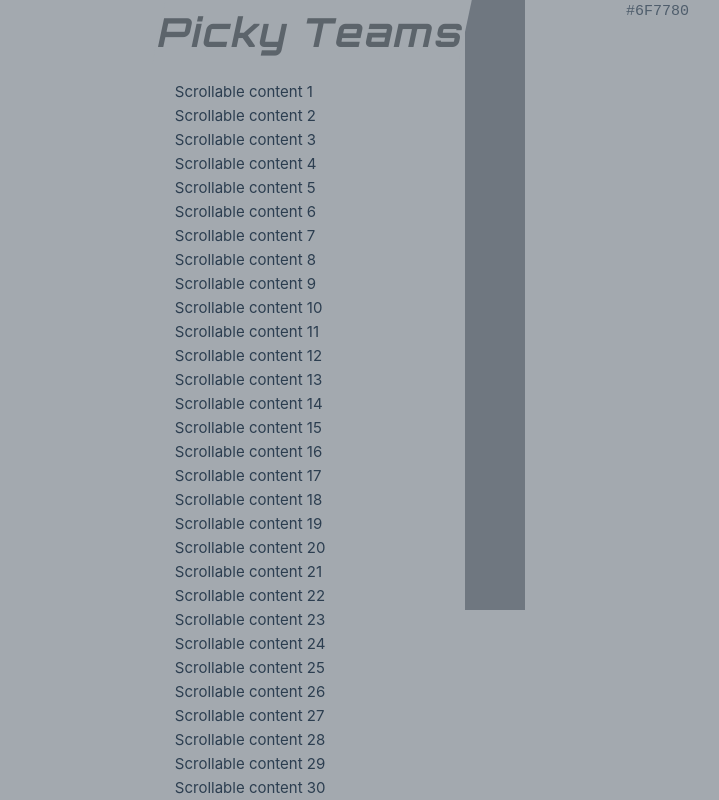
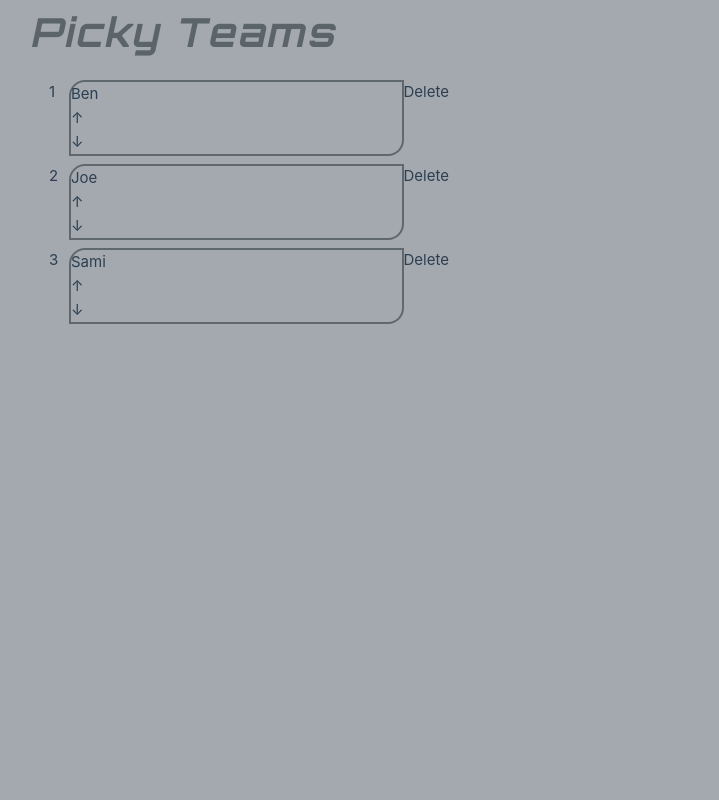
Before and after one commit to StrangerStrings/picky-teams, a Vue app: page / in a window 1280 px wide. Shown: the top 800 px of the page, without its empty margins (175-894 px from the left). Built offline with nearby package versions, Linux system fonts and the light colour scheme.

Commit message:
player list and player card with delete and change position functionality

```diff
--- a/src/App.vue
+++ b/src/App.vue
@@ -1,37 +1,44 @@
 <script setup lang="ts">
-import ColouredBlock from './components/ColouredBlock.vue'
+import PlayerCard from './components/PlayerCard.vue'
+import { ref } from 'vue'
 
+type Player = {
+  name: string
+}
 
-const greys = [
-  { name: 'Graphite Mist', value: '#8A9198' },
-  { name: 'Steel Whisper', value: '#7E878F' },
-  { name: 'Cloud Alloy', value: '#A3A9AF' },
-  { name: 'Slate Vapor', value: '#6F7780' },
-  { name: 'Frosted Zinc', value: '#9DA4AA' },
-  { name: 'Gunmetal Haze', value: '#5F676F' },
-  { name: 'Cool Pewter', value: '#889096' },
-  { name: 'Arctic Grey', value: '#B0B6BB' },
-  { name: 'Blue Steel Soft', value: '#76818A' },
-  { name: 'Mercury Matte', value: '#949BA1' }
-]
+const players = ref<Player[]>([
+  { name: 'Ben'},
+  { name: 'Joe'},
+  { name: 'Sami'}
+])
 
-const greys2 = [
-  // Core overlays
-  { name: 'Slate Vapor', value: '#6F7780' },
-  { name: 'Steel Whisper (deepened)', value: '#5F676F' },
-  { name: 'Gunmetal Haze', value: '#4E565E' },
-  { name: 'Graphite Soft', value: '#3F464D' },
+function moveUp(index: number) {
+  if (index <= 0) return
 
-  // Text & detail
-  { name: 'Charcoal Ink', value: '#2E3236' },
-  { name: 'Muted Steel', value: '#5C646B' },
-  { name: 'Faded Alloy', value: '#7F878E' },
+  const prev = players.value[index - 1]
+  const curr = players.value[index]
 
-  // Light accents
-  { name: 'Arctic Grey', value: '#B8BEC3' },
-  { name: 'Pale Zinc', value: '#C5CBD0' }
-]
+  if (!prev || !curr) return
 
+  players.value[index - 1] = curr
+  players.value[index] = prev
+}
+
+function moveDown(index: number) {
+  if (index >= players.value.length - 1) return
+
+  const curr = players.value[index]
+  const next = players.value[index + 1]
+
+  if (!curr || !next) return
+
+  players.value[index] = next
+  players.value[index + 1] = curr
+}
+
+function removePlayer(index: number) {
+  players.value.splice(index, 1)
+}
 </script>
 
 <template>
@@ -41,15 +48,19 @@ const greys2 = [
     </header>
 
     <div class="content">
-      <p v-for="n in 100" :key="n">
-        Scrollable content {{ n }}
-      </p>
+      <div class="player-list">
+        <PlayerCard
+          v-for="(person, idx) in players"
+          :key="person.name"
+          :name="person.name"
+          :position="idx + 1"
+          @move-up="moveUp(idx)"
+          @move-down="moveDown(idx)"
+          @delete="removePlayer"
+        />
+      </div>
     </div>
   </div>
-    <div v-for="grey in greys2" :key="grey.value" class="grid">
-      <ColouredBlock :color="grey.value" />
-      <code>{{ grey.value }}</code>
-    </div>
 </template>
 
 
@@ -77,22 +88,15 @@ const greys2 = [
   flex: 1;
   overflow-y: auto;
   padding: 16px;
-}
-
-.grid {
-  display: grid;
-  grid-template-columns: repeat(auto-fill, minmax(120px, 1fr));
-  gap: 16px;
-}
-
-.item {
   display: flex;
   flex-direction: column;
   align-items: center;
-  font-size: 12px;
 }
 
-code {
-  opacity: 0.7;
+.player-list {
+  display: flex;
+  flex-direction: column;
+  gap: 8px;
+  width: 400px;
 }
 </style>
--- a/src/components/ColouredBlock.vue
+++ b/src/components/ColouredBlock.vue
@@ -1,10 +1,7 @@
 <script setup lang="ts">
-defineProps({
-  color: {
-    type: String,
-    required: true
-  }
-})
+defineProps<{
+  color: string
+}>()
 </script>
 
 <template>
@@ -13,8 +10,8 @@ defineProps({
 
 <style scoped>
 .color-block {
-  width: 60px;
-  height: 610px;
+  width: 80px;
+  height: 80px;
   box-sizing: border-box;
 }
 </style>
--- /dev/null
+++ b/src/components/ColouringBlocks.vue
@@ -0,0 +1,65 @@
+<script setup lang="ts">
+
+import ColouredBlock from './ColouredBlock.vue'
+
+const greys = [
+  { name: 'Graphite Mist', value: '#8A9198' },
+  { name: 'Steel Whisper', value: '#7E878F' },
+  { name: 'Cloud Alloy', value: '#A3A9AF' },
+  { name: 'Slate Vapor', value: '#6F7780' },
+  { name: 'Frosted Zinc', value: '#9DA4AA' },
+  { name: 'Gunmetal Haze', value: '#5F676F' },
+  { name: 'Cool Pewter', value: '#889096' },
+  { name: 'Arctic Grey', value: '#B0B6BB' },
+  { name: 'Blue Steel Soft', value: '#76818A' },
+  { name: 'Mercury Matte', value: '#949BA1' }
+]
+
+const greys2 = [
+  // Core overlays
+  { name: 'Slate Vapor', value: '#6F7780' },
+  { name: 'Steel Whisper (deepened)', value: '#5F676F' },
+  { name: 'Gunmetal Haze', value: '#4E565E' },
+  { name: 'Graphite Soft', value: '#3F464D' },
+
+  // Text & detail
+  { name: 'Charcoal Ink', value: '#2E3236' },
+  { name: 'Muted Steel', value: '#5C646B' },
+  { name: 'Faded Alloy', value: '#7F878E' },
+
+  // Light accents
+  { name: 'Arctic Grey', value: '#B8BEC3' },
+  { name: 'Pale Zinc', value: '#C5CBD0' }
+]
+
+</script>
+
+<template>
+  <div class="grid">
+    <div v-for="grey in greys2" :key="grey.value">
+       <ColouredBlock :color="grey.value" />
+       <code>{{ grey.value }}</code>
+     </div>
+  </div>
+   <div class="grid">
+    <div v-for="grey in greys" :key="grey.value">
+       <ColouredBlock :color="grey.value" />
+       <code>{{ grey.value }}</code>
+     </div>
+  </div>
+</template>
+
+
+<style scoped>
+
+.grid {
+  display: flex;
+  flex-direction: row;
+  flex-wrap: wrap;
+  gap: 15px
+}
+
+code {
+  opacity: 0.7;
+}
+</style>
--- /dev/null
+++ b/src/components/PlayerCard.vue
@@ -0,0 +1,51 @@
+<script setup lang="ts">
+
+
+defineProps<{
+  name: string
+  position: number
+}>()
+
+const emit = defineEmits(['move-up', 'move-down', 'delete'])
+</script>
+
+<template>
+  <div class="player">
+    <div class="position">{{ position }}</div>
+    <div class="card">
+      <div class="name">{{ name }}</div>
+      <div @click="emit('move-up')">↑</div>
+      <div @click="emit('move-down')">↓</div>
+    </div>
+    <div class="delete" @click="emit('delete')">Delete</div>
+  </div>
+</template>
+
+
+<style scoped>
+
+.player {
+  display: flex;
+  flex-direction: row;
+}
+
+.position {
+  width: 20px;
+}
+
+.card {
+  flex:1;
+    border: 2px solid #5F676F;
+  border-radius: 16px 0 16px 0; /* TL TR BR BL */
+
+}
+
+.name {
+
+}
+
+.delete {
+
+}
+
+</style>
```
